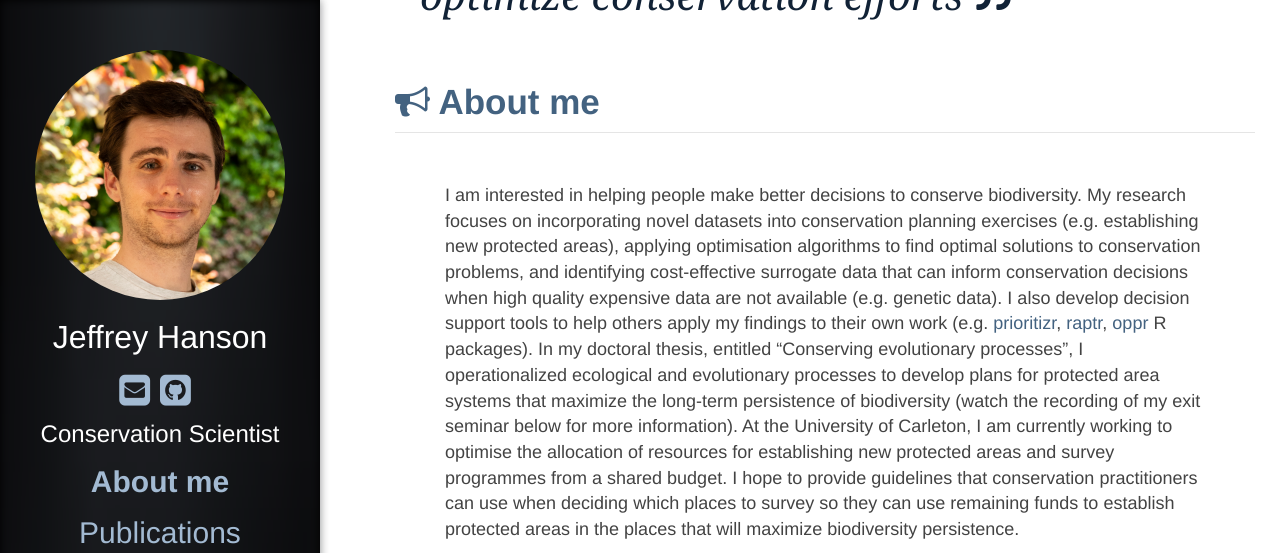
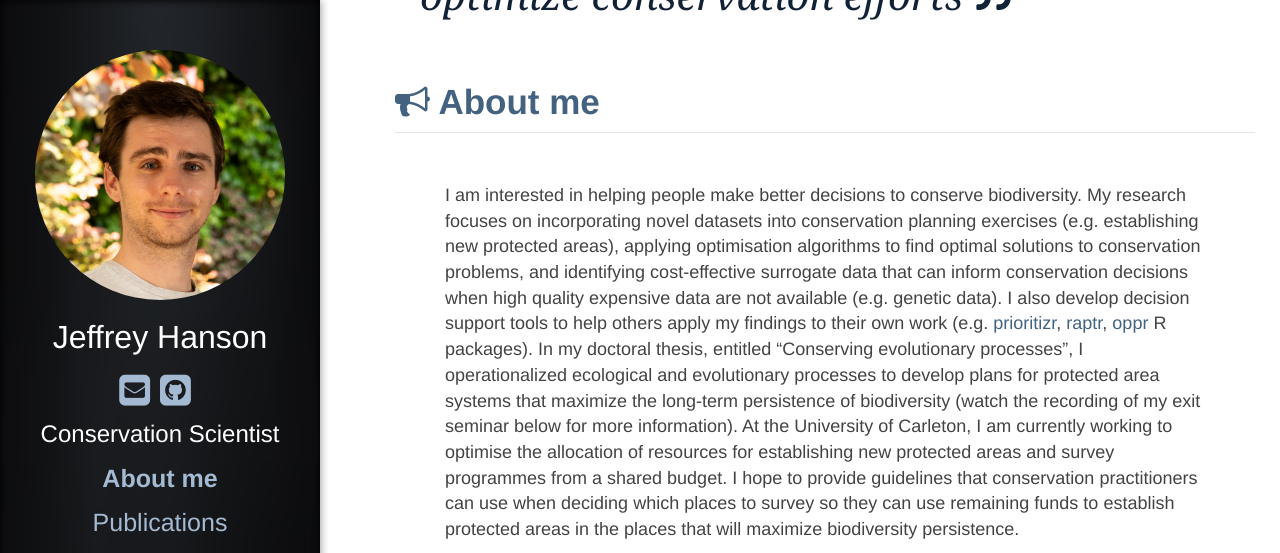
Before and after one commit to jeffreyhanson/jeffreyhanson.github.io, a Jekyll site: the page built from index.html, in a window 1280 px wide and 1400 px high, scrolled down 208 px. Shown: the top 553 px of the window. Built offline with Jekyll 4.4.1, drawn with Linux system fonts in a browser that asks for light colours; nearby versions of some CDN libraries; a style sheet for code colours, icons or effects is not loaded; grey boxes are pictures that could not be loaded.

Commit message:
reduce nav text size

```diff
--- a/css/main.scss
+++ b/css/main.scss
@@ -59,7 +59,7 @@ $panel-bg-blur                    : 5px;
 $panel-name-size                  : 32px;
 $panel-summary-size               : 24px;
 $panel-socialicon-size            : 36px;
-$panel-nav-text-size              : 30px;
+$panel-nav-text-size              : 25px;
 $panel-nav-text-size-hover        : $panel-nav-text-size;
 $panel-nav-text-marginbtm-size    : 8px;
 $panel-avatar-size                : 180px;
```
